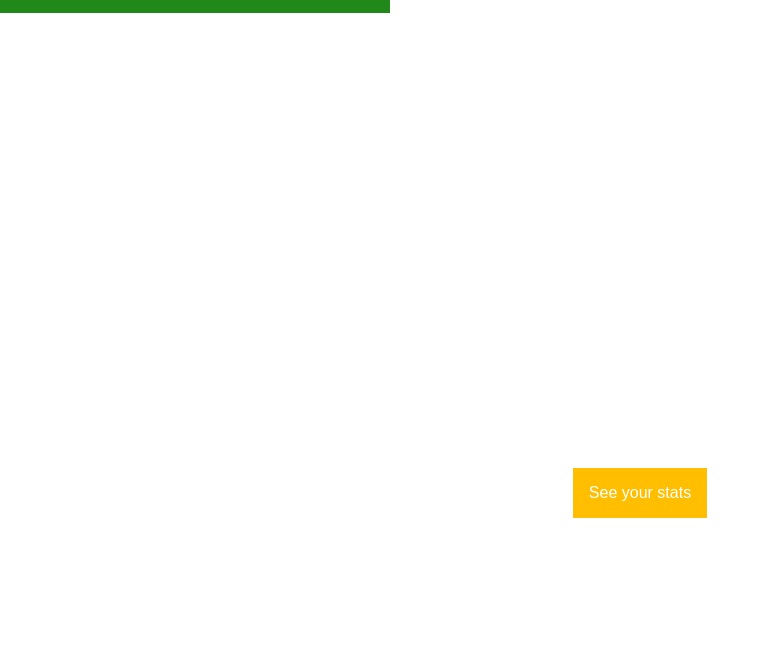
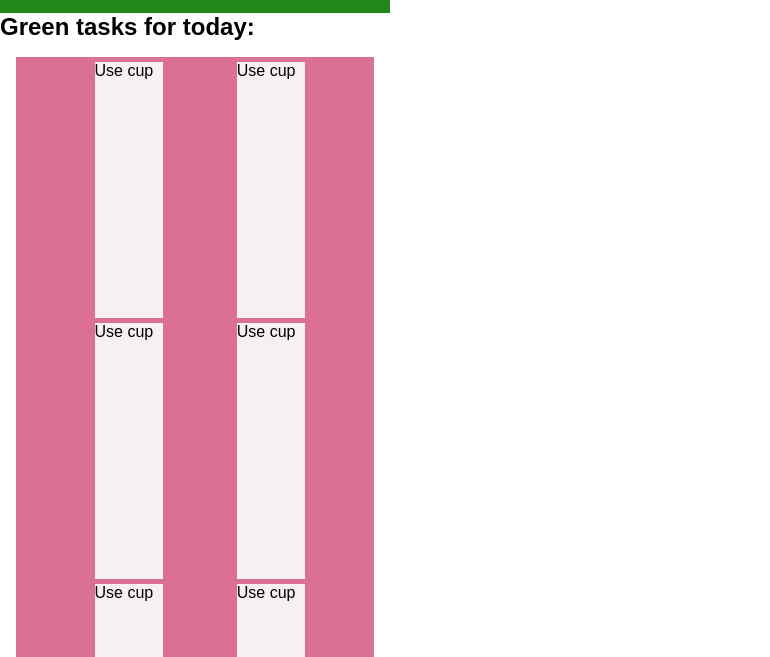
Before and after one commit to GLYNKNIGHT/BAE-Sustainability-App, a React app in the folder frontend/: page / in a window 1280 px wide. Shown: the part 96-753 px from the top of the page, without its empty margins (0-770 px from the left). Built offline with nearby package versions, Linux system fonts and the light colour scheme.

Commit message:
Card container and cards

```diff
--- a/frontend/src/components/App/App.css
+++ b/frontend/src/components/App/App.css
@@ -3,11 +3,12 @@
 * {
   margin: 0;
   padding: 0;
+
   /* box-sizing: border-box; */
 }
 body {
   /* background-image: linear-gradient(120deg, #F7F0F0 0%, #20891A 100%); */
-  color: white;
+
   font-family: "Poppins", sans-serif;
   min-height: 100vh;
 }
@@ -51,6 +52,8 @@ form button:hover {
   justify-content: space-between;
   padding: 1rem;
   height: 77px;
+  font-size: 1rem;
+  color: white;
   /* max-width: 390px; */
   background-color: #20891A;
 }
@@ -58,18 +61,34 @@ form button:hover {
 #companyinfo{
   display: flex;
 }
+.card{
+  background-color: #F7F0F0;
+  width: 100%;
+  margin: 5px;
+  height: 20vw;
+}
 
-.todosection{
+/* .todosection{
   text-align: center;
   height: 50vh;
+} */
+
+.card-container {
+display: flex;
+flex-wrap: wrap;
+
+flex-direction: row;
+justify-content: space-evenly;
+ background-color: palevioletred;
+  align-items: center;
+  margin: 1rem;
+
 }
 
-.todo-container {
-  display: flex;
-  justify-content: center;
-  align-items: center;
-  margin-top: 2rem;
-
+.right-cards
+.left-cards{
+display: flex;
+flex-direction: column;
 }
 
 .todo-list {
--- a/frontend/src/components/App/App.js
+++ b/frontend/src/components/App/App.js
@@ -1,6 +1,6 @@
 import React,{useState, useEffect} from "react";
 import "./App.css";
-
+import Card from "../Card/card";
 import AppHeader from "../Header/header";
 import Input from "./../Input"
 import Todolist from "../List/todolist";
@@ -57,6 +57,7 @@ function App() {
   return (
     <div className="App">
       <AppHeader />
+
        <Todolist
         filteredTodos={filteredTodos}
         setTodos={setTodos}
--- /dev/null
+++ b/frontend/src/components/Card/card.js
@@ -0,0 +1,6 @@
+
+export default function Card (){
+    return(<div className="card"><p>Use cup</p></div>)
+
+
+}
--- a/frontend/src/components/List/todolist.js
+++ b/frontend/src/components/List/todolist.js
@@ -1,26 +1,38 @@
 import React from 'react';
-import Item from '../Item';
+import Card from '../Card/card';
 
 function Todolist ({todos, setTodos, filteredTodos}){
 
     return(
         <div className="todosection">
-            <h2>Carbon duties today: </h2>
-                <div className="todo-container">
-                    <ul className="todo-list">
-                        {filteredTodos.map(todo => (
-                            <Item
-                                text={todo.text}
-                                key={todo.id}
-                                todos={todos}
-                                setTodos={setTodos}
-                                todo={todo}
-                                />
-                        ))}
-                    </ul>
+
+            <h2>Green tasks for today: </h2>
+                <div className="card-container">
+
+                    <div className='left-cards'>
+                    <Card/>
+                    <Card/>
+                    <Card/>
+                    </div>
+                    <div className='right-cards'>
+                    <Card/>
+                    <Card/>
+                    <Card/>
+                    </div>
+
                 </div>
             </div>
         )
 }
 
 export default Todolist
+
+/*{filteredTodos.map(todo => (
+    <Item
+        text={todo.text}
+        key={todo.id}
+        todos={todos}
+        setTodos={setTodos}
+        todo={todo}
+        />
+))}*/
```
